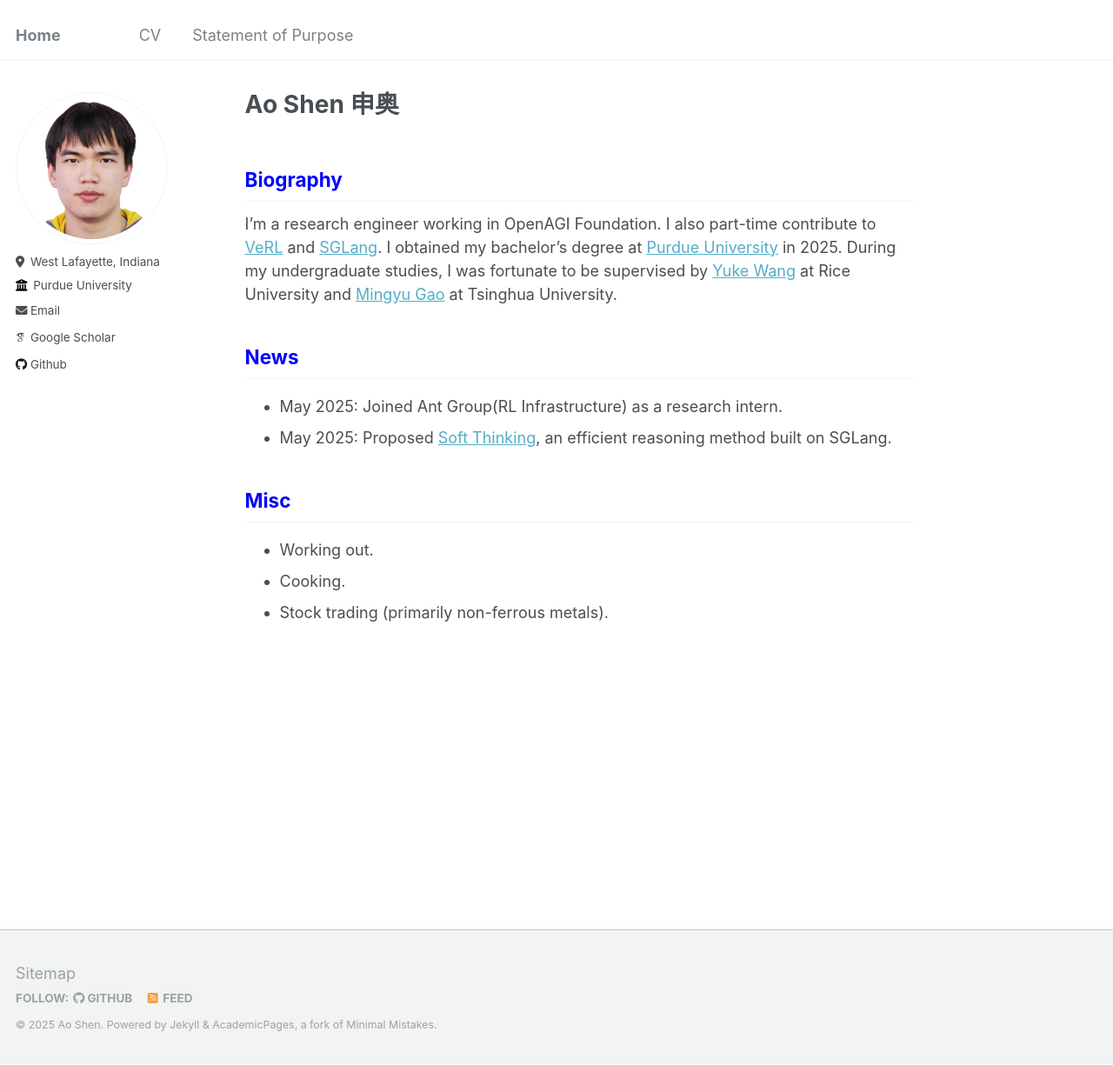
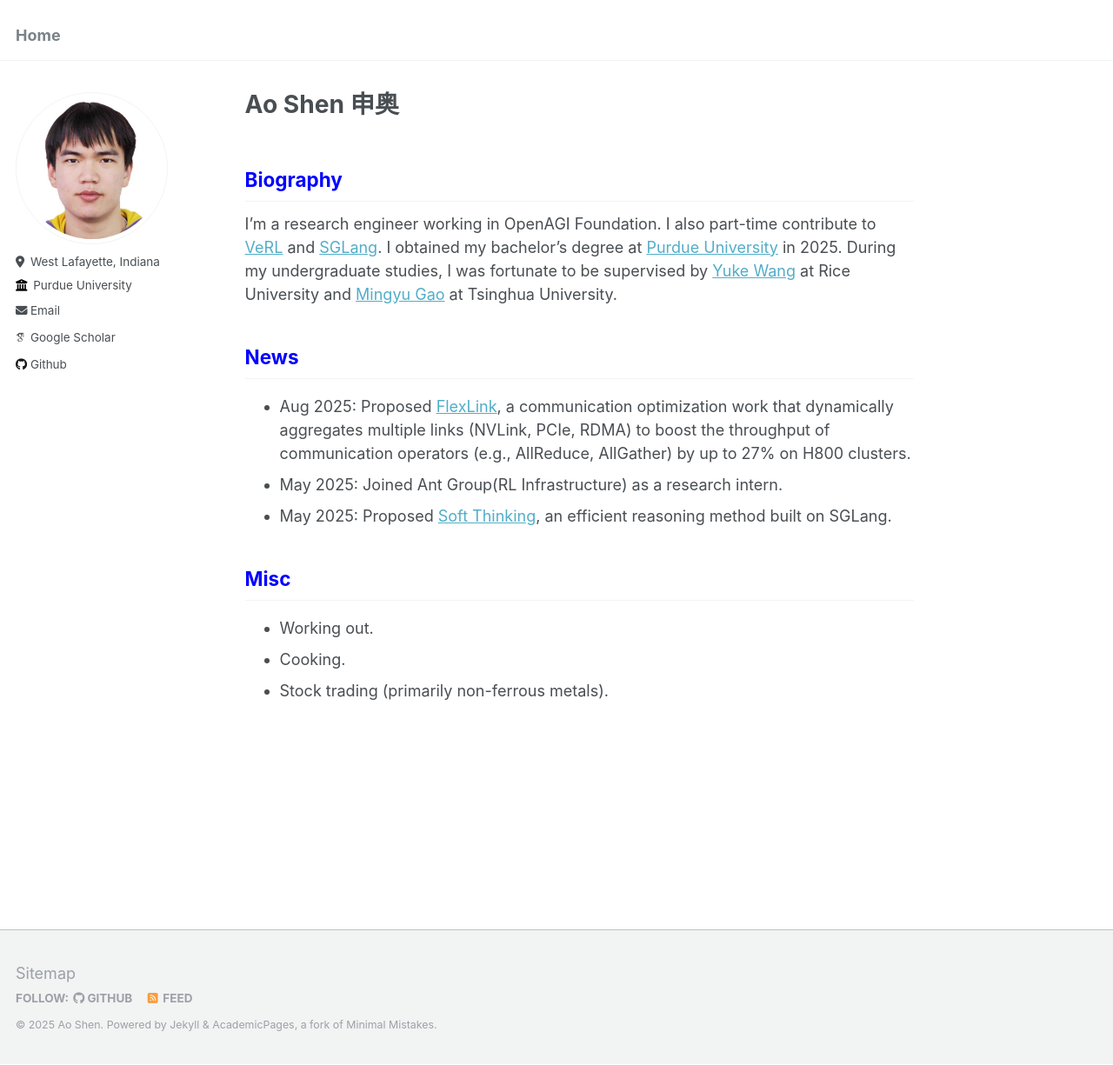
Before and after one commit to aoshen524/aoshen524.github.io, a Jekyll site: the page built from _pages/about.md, in a window 1280 px wide and 1225 px high. Shown: the whole window at 87% size. Built offline with Jekyll 4.4.1, drawn with Linux system fonts in a browser that asks for light colours; some web fonts are replaced.

```diff
--- a/_pages/about.md
+++ b/_pages/about.md
@@ -16,7 +16,7 @@ I'm a research engineer working in OpenAGI Foundation. I also part-time contribu
 <h2 class="col">
 <font color=blue>News</font>
 </h2>
-
+- Aug 2025: Proposed <a href="https://arxiv.org/html/2510.15882v1" style="color: #52ADC8; text-decoration: underline;">FlexLink</a>, a communication optimization work that dynamically aggregates multiple links (NVLink, PCIe, RDMA) to boost the throughput of communication operators (e.g., AllReduce, AllGather) by up to 27% on H800 clusters.
 - May 2025: Joined Ant Group(RL Infrastructure) as a research intern.
 - May 2025: Proposed <a href="https://arxiv.org/abs/2502.06155" style="color: #52ADC8; text-decoration: underline;">Soft Thinking</a>, an efficient reasoning method built on SGLang.
 
```
Also changed, not shown: _data/navigation.yml (+0 -11 lines).
